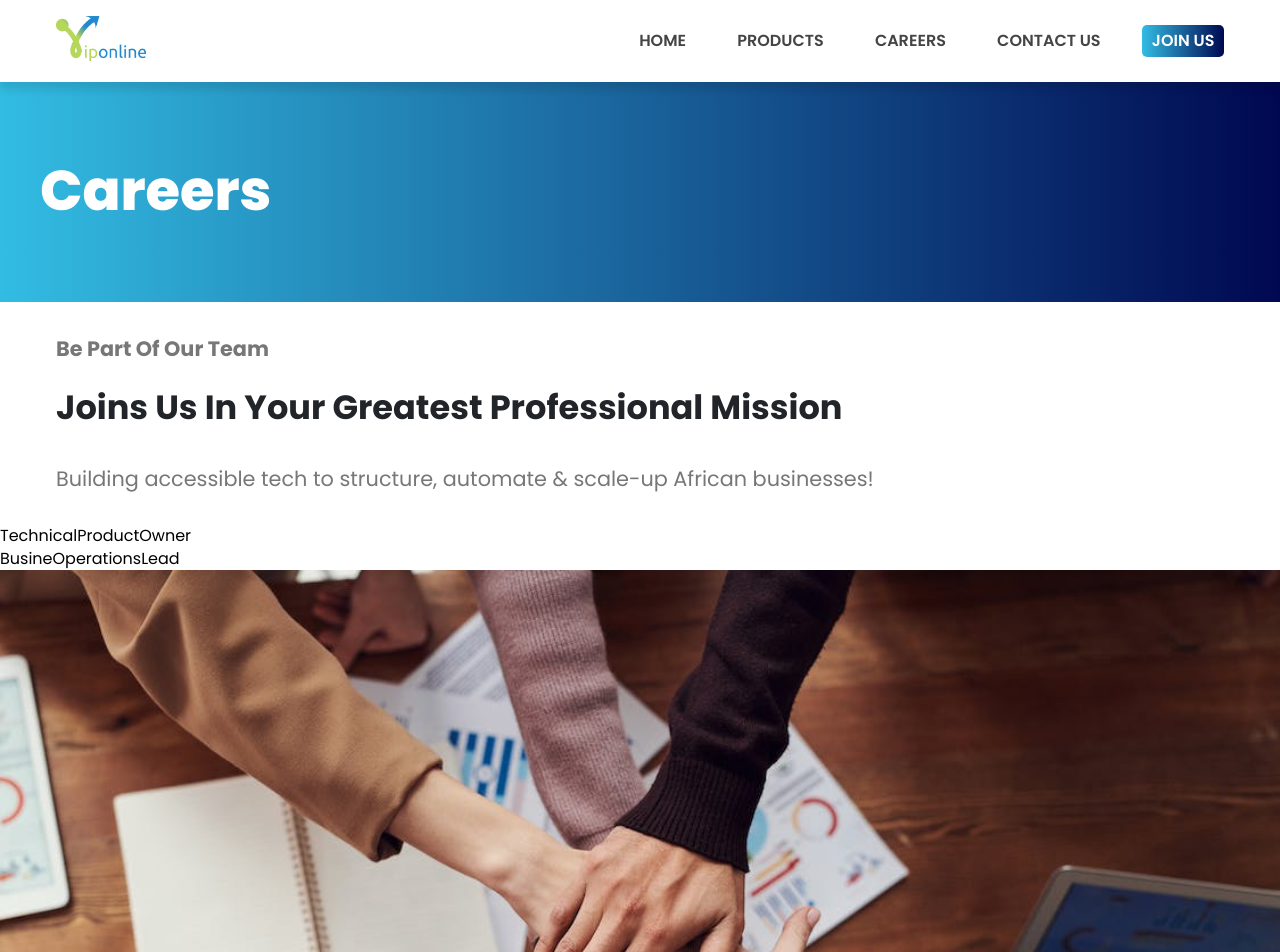
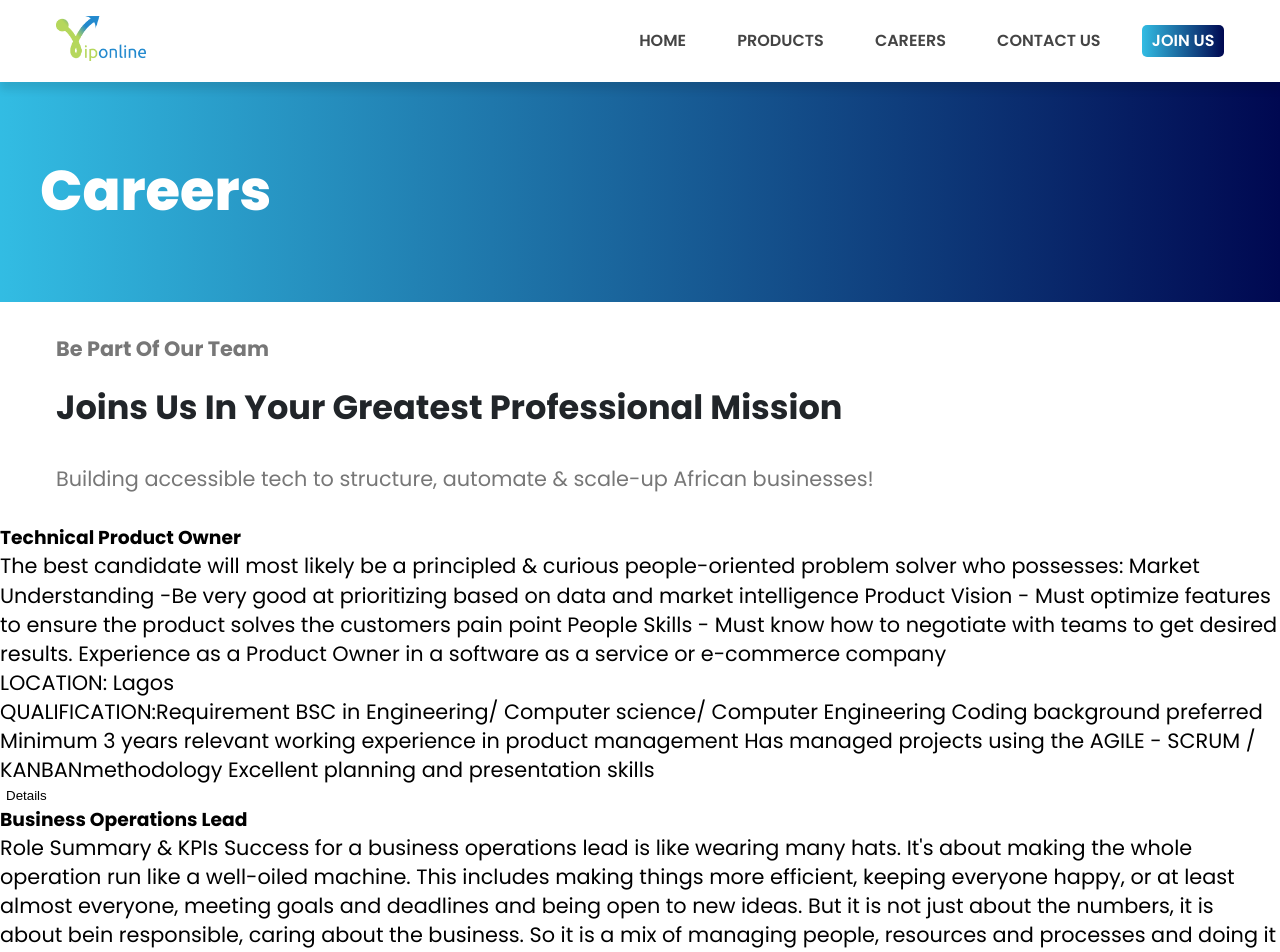
Before and after one commit to ameh-samson/yiponline, a React (Vite) app: page /career in a window 1280 px wide. Shown: the top 952 px of the page. Built offline with nearby package versions, Linux system fonts and the light colour scheme.

Commit message:
add career list

```diff
--- a/src/Pages/Careers/CareerList/BusinessOperationsLead/BusineOperationsLead.jsx
+++ b/src/Pages/Careers/CareerList/BusinessOperationsLead/BusineOperationsLead.jsx
@@ -1,7 +1,25 @@
-import React from "react";
+import CareerCard from "../CareerCard/CareerCard";
 
 const BusineOperationsLead = () => {
-  return <div>BusineOperationsLead</div>;
+  const careerData = {
+    title: "Business Operations Lead",
+    intro:
+      "Role Summary & KPIs Success for a business operations lead is like wearing many hats. It's about making the whole operation run like a well-oiled machine. This includes making things more efficient, keeping everyone happy, or at least almost everyone, meeting goals and deadlines and being open to new ideas. But it is not just about the numbers, it is about bein responsible, caring about the business. So it is a mix of managing people, resources and processes and doing it all well with a great a",
+    location: "Lagos",
+    qualification:
+      "Requirements ● Proven experience as an Operation Lead/ HR Manager/ Customer Service or similar role ● Strong understanding of business operations and financial management ● Commitment to excellence ● Proficiency in Google Workspace & Project Management tools ● Attention to detail and problem-solving skills ● Bachelor's degree in Business Administration, HR, engineering or related field",
+  };
+
+  return (
+    <div>
+      <CareerCard
+        title={careerData.title}
+        intro={careerData.intro}
+        location={careerData.location}
+        qualification={careerData.qualification}
+      />
+    </div>
+  );
 };
 
 export default BusineOperationsLead;
--- /dev/null
+++ b/src/Pages/Careers/CareerList/CareerCard/CareerCard.jsx
@@ -0,0 +1,32 @@
+import styles from "./CareerCard.module.scss";
+
+const CareerCard = ({
+  title = "Default Title",
+  intro,
+  location,
+  qualification,
+}) => {
+  console.log(title);
+
+  return (
+    <div className={styles.card}>
+      <div className={styles.cardContainer}>
+        <div className={styles.content}>
+          <h3>{title}</h3>
+          <p>{intro}</p>
+          <span>LOCATION: {location}</span>
+          <p>
+            <span>QUALIFICATION:</span>
+            {qualification}
+          </p>
+
+          <button>Details</button>
+        </div>
+
+        <div className={styles.moreContent}></div>
+      </div>
+    </div>
+  );
+};
+
+export default CareerCard;
--- a/src/Pages/Careers/CareerList/TechnicalProductOwner/TechnicalProductOwner.jsx
+++ b/src/Pages/Careers/CareerList/TechnicalProductOwner/TechnicalProductOwner.jsx
@@ -1,7 +1,25 @@
-import React from "react";
+import CareerCard from "../CareerCard/CareerCard";
 
 const TechnicalProductOwner = () => {
-  return <div>TechnicalProductOwner</div>;
+  const careerData = {
+    title: "Technical Product Owner",
+    intro:
+      "The best candidate will most likely be a principled & curious people-oriented problem solver who possesses: Market Understanding -Be very good at prioritizing based on data and market intelligence Product Vision - Must optimize features to ensure the product solves the customers pain point People Skills - Must know how to negotiate with teams to get desired results. Experience as a Product Owner in a software as a service or e-commerce company",
+    location: "Lagos",
+    qualification:
+      "Requirement BSC in Engineering/ Computer science/ Computer Engineering Coding background preferred Minimum 3 years relevant working experience in product management Has managed projects using the AGILE - SCRUM / KANBANmethodology Excellent planning and presentation skills",
+  };
+
+  return (
+    <div>
+      <CareerCard
+        title={careerData.title}
+        intro={careerData.intro}
+        location={careerData.location}
+        qualification={careerData.qualification}
+      />
+    </div>
+  );
 };
 
 export default TechnicalProductOwner;
--- a/src/Pages/Careers/Careers.jsx
+++ b/src/Pages/Careers/Careers.jsx
@@ -1,7 +1,8 @@
 import styles from "./Careers.module.scss";
 import teamImg from "../../assets/team.jpeg";
+import CareerCard from "./CareerList/CareerCard/CareerCard";
+import TechnicalProductOwner from "./CareerList/TechnicalProductOwner/TechnicalProductOwner";
 import BusineOperationsLead from "./CareerList/BusinessOperationsLead/BusineOperationsLead";
-import TechnicalProductOwner from "./CareerList/TechnicalProductOwner/TechnicalProductOwner";
 
 const Careers = () => {
   return (
```
Also changed, not shown: src/Pages/Careers/CareerList/CareerCard/CareerCard.module.scss (added).
